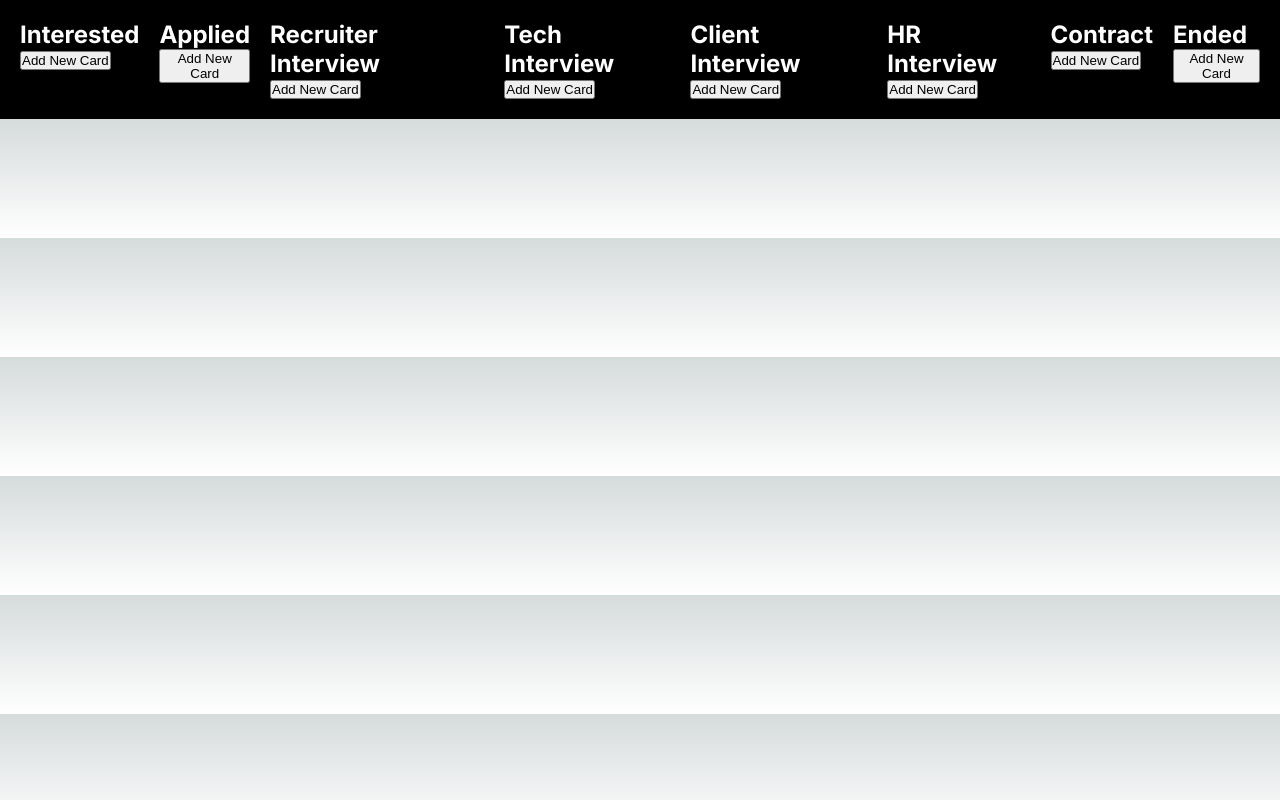
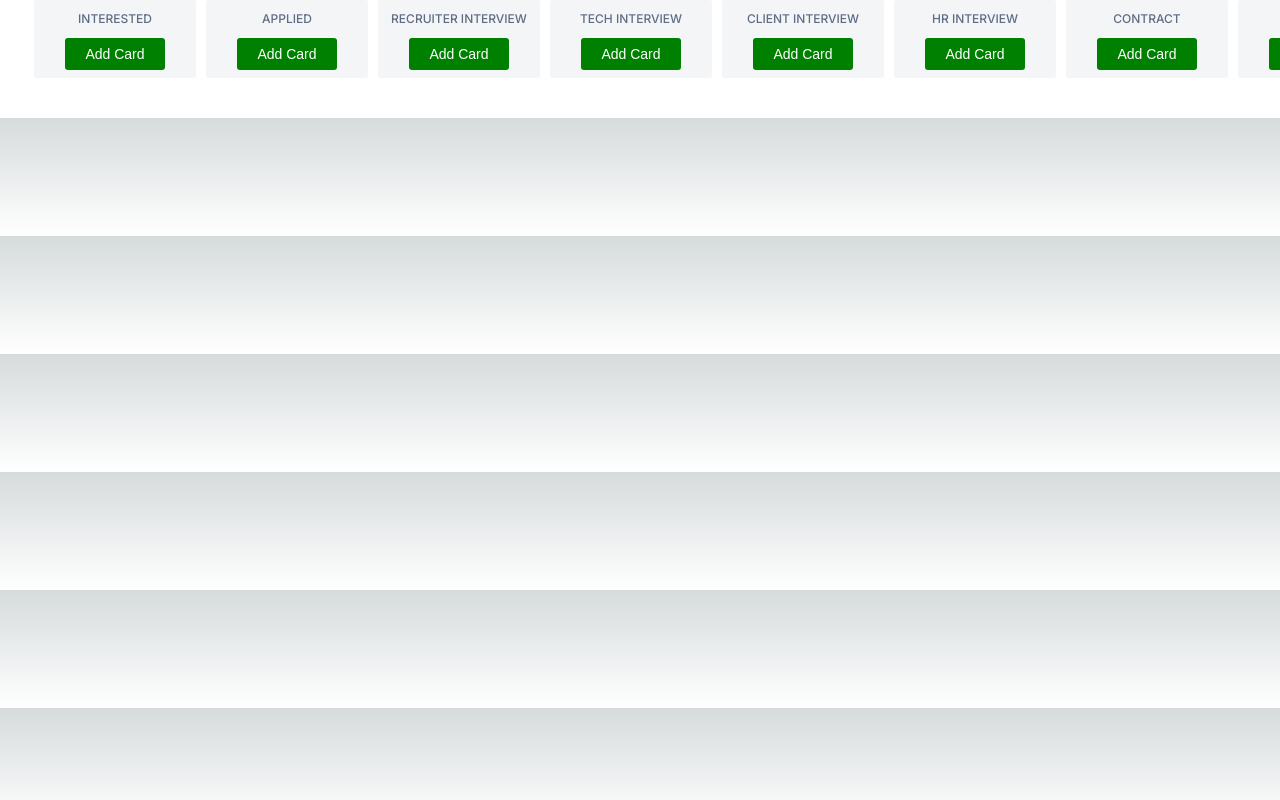
Before and after one commit to MEGAFRAN/vacancy-manager, a Next.js app: page / in a window 1280 px wide. Built offline with nearby package versions, Linux system fonts and the light colour scheme.

Commit message:
feature: improved UI

```diff
--- a/app/components/Card.tsx
+++ b/app/components/Card.tsx
@@ -2,7 +2,7 @@
 
 import React from "react"
 import { CardData } from "../interfaces/components"
-import styles from "../styles/card.module.scss"
+import styles from "../styles/components/card.module.scss"
 
 interface CardProps {
   data: CardData
@@ -29,7 +29,9 @@ const Card: React.FC<CardProps> = ({ data, onDelete, onUpdate }) => {
       />
       <textarea name="jobDescription" value={data.jobDescription} onChange={handleChange} />
       <textarea name="comments" value={data.comments} onChange={handleChange} />
-      <button onClick={handleDelete}>Delete Card</button>
+      <button className={styles.delete_button} onClick={handleDelete}>
+        Delete Card
+      </button>
     </div>
   )
 }
--- a/app/components/Dashboard.tsx
+++ b/app/components/Dashboard.tsx
@@ -4,7 +4,7 @@ import React, { useState, useEffect } from "react"
 import { CardData } from "../interfaces/components"
 import Card from "./Card"
 import NewCardForm from "./NewCardForm"
-import styles from "../styles/dashboard.module.scss"
+import styles from "../styles/components/dashboard.module.scss"
 
 const initialColumns = [
   "Interested",
@@ -60,12 +60,21 @@ const Dashboard: React.FC = () => {
     setCards(updatedCards)
   }
 
-  const renderColumns = initialColumns.map((column) => {
+  return (
+    <div className={styles.container}>
+      {initialColumns.map((column) => {
         const columnCards = cards.filter((card) => card.column === column)
         return (
-      <div key={column} className="column">
+          <div key={column} className={styles.column}>
+            <div className={styles.header}>
               <h2>{column}</h2>
-        <div className="cards">
+              <button
+                className={styles.add_button}
+                onClick={() => setShowNewCardFormForColumn(column)}
+              >
+                Add Card
+              </button>
+            </div>
             {columnCards.map((cardData) => (
               <Card
                 key={cardData.id}
@@ -74,8 +83,6 @@ const Dashboard: React.FC = () => {
                 onUpdate={handleUpdateCard}
               />
             ))}
-        </div>
-        <button onClick={() => setShowNewCardFormForColumn(column)}>Add New Card</button>
             {showNewCardFormForColumn === column && (
               <NewCardForm
                 onClose={() => setShowNewCardFormForColumn("")}
@@ -84,9 +91,9 @@ const Dashboard: React.FC = () => {
             )}
           </div>
         )
-  })
-
-  return <div className={styles.container}>{renderColumns}</div>
+      })}
+    </div>
+  )
 }
 
 export default Dashboard
--- a/app/components/NewCardForm.tsx
+++ b/app/components/NewCardForm.tsx
@@ -2,6 +2,7 @@
 
 import React, { useState } from "react"
 import { CardData } from "../interfaces/components"
+import styles from "../styles/components/newCardForm.module.scss"
 
 interface NewCardFormProps {
   onClose: () => void
@@ -35,7 +36,7 @@ const NewCardForm: React.FC<NewCardFormProps> = ({ onClose, onSave }) => {
   }
 
   return (
-    <div className="newCardForm">
+    <div className={styles.container}>
       <form onSubmit={handleSubmit}>
         <input
           type="text"
@@ -82,10 +83,14 @@ const NewCardForm: React.FC<NewCardFormProps> = ({ onClose, onSave }) => {
           value={formData.comments}
           onChange={handleChange}
         />
-        <button type="submit">Save Card</button>
-        <button type="button" onClick={onClose}>
-          Cancel
-        </button>
+        <div className={styles.button_container}>
+          <button className={styles.add_button} type="submit">
+            Save Card
+          </button>
+          <button className={styles.delete_button} type="button" onClick={onClose}>
+            Cancel
+          </button>
+        </div>
       </form>
     </div>
   )
--- a/app/styles/card.module.scss
+++ /dev/null
@@ -1,37 +0,0 @@
-.container {
-  background-color: #ffffff;
-  border: 1px solid #dfe1e6;
-  border-radius: 3px;
-  box-shadow: 0 1px 3px rgba(0, 0, 0, 0.1);
-  padding: 10px;
-
-  input,
-  textarea,
-  select {
-    border: 1px solid #dfe1e6;
-    border-radius: 3px;
-    box-sizing: border-box;
-    margin-bottom: 10px;
-    padding: 8px;
-    width: 100%;
-
-    &:focus {
-      border-color: #4c9aff;
-      box-shadow: 0 0 0 2px rgba(76, 154, 255, 0.5);
-    }
-  }
-
-  button {
-    background-color: #0052cc;
-    border: none;
-    border-radius: 3px;
-    color: white;
-    cursor: pointer;
-    font-size: 14px;
-    padding: 8px 10px;
-
-    &:hover {
-      background-color: #0065ff;
-    }
-  }
-}
--- /dev/null
+++ b/app/styles/components/card.module.scss
@@ -0,0 +1,21 @@
+@use "../mixins/html_tags/button";
+@use "../mixins/html_tags/input";
+
+.container {
+  background-color: #ffffff;
+  border: 1px solid #dfe1e6;
+  border-radius: 3px;
+  box-shadow: 0 1px 3px rgba(0, 0, 0, 0.1);
+  padding: 10px;
+  margin: 0 4px;
+
+  input,
+  textarea,
+  select {
+    @include input.default();
+  }
+
+  button {
+    @include button.delete();
+  }
+}
--- /dev/null
+++ b/app/styles/components/dashboard.module.scss
@@ -0,0 +1,40 @@
+@use "../mixins/html_tags/button";
+
+.container {
+  background-color: white;
+  display: flex;
+  flex-direction: row;
+  gap: 10px;
+  padding: 0px 40px 40px 34px;
+  overflow-y: auto;
+
+  .column {
+    display: flex;
+    flex-direction: column;
+    gap: 4px;
+    background-color: #f4f5f7;
+    border-radius: 3px;
+    min-width: 162px;
+    max-width: 100%;
+    text-align: center;
+    align-items: center;
+
+    h2 {
+      color: #5e6c84;
+      font-size: 12px;
+      font-weight: 500;
+      line-height: 1.14286;
+      text-transform: uppercase;
+      letter-spacing: normal;
+      padding: 12px;
+    }
+
+    .header {
+      margin-bottom: 8px;
+    }
+
+    .add_button {
+      @include button.add();
+    }
+  }
+}
--- /dev/null
+++ b/app/styles/components/newCardForm.module.scss
@@ -0,0 +1,32 @@
+@use "../mixins/html_tags/button";
+@use "../mixins/html_tags/input";
+
+.container {
+  background-color: #ffffff;
+  border: 1px solid #dfe1e6;
+  border-radius: 3px;
+  box-shadow: 0 1px 3px rgba(0, 0, 0, 0.1);
+  padding: 10px;
+  margin: 0 4px;
+
+  input,
+  textarea,
+  select {
+    @include input.default();
+  }
+
+  .button_container {
+    display: flex;
+    flex-direction: column;
+    gap: 12px;
+    align-items: center;
+
+    .add_button {
+      @include button.add();
+    }
+
+    .delete_button {
+      @include button.delete();
+    }
+  }
+}
--- a/app/styles/dashboard.module.scss
+++ /dev/null
@@ -1,27 +0,0 @@
-.container {
-  background-color: black;
-  color: white;
-  display: flex;
-  flex-direction: row;
-  gap: 20px;
-  padding: 20px;
-
-  .column {
-    background-color: #ffffff;
-    border-radius: 3px;
-    box-shadow: 0 1px 3px rgba(0, 0, 0, 0.2);
-    padding: 10px;
-
-    h2 {
-      color: #5e6c84;
-      font-size: 16px;
-      margin-bottom: 15px;
-    }
-
-    .cards {
-      display: flex;
-      flex-direction: column;
-      gap: 10px;
-    }
-  }
-}
--- /dev/null
+++ b/app/styles/mixins/html_tags/_button.scss
@@ -0,0 +1,31 @@
+@mixin add {
+  background-color: green;
+  border: none;
+  border-radius: 3px;
+  color: white;
+  cursor: pointer;
+  font-size: 14px;
+  padding: 8px 10px;
+  max-width: 140px;
+  min-width: 100px;
+
+  &:hover {
+    background-color: rgb(0, 103, 0);
+  }
+}
+
+@mixin delete {
+  background-color: red;
+  border: none;
+  border-radius: 3px;
+  color: white;
+  cursor: pointer;
+  font-size: 14px;
+  padding: 8px 10px;
+  max-width: 140px;
+  min-width: 100px;
+
+  &:hover {
+    background-color: rgb(182, 0, 0);
+  }
+}
--- /dev/null
+++ b/app/styles/mixins/html_tags/_input.scss
@@ -0,0 +1,16 @@
+@mixin default {
+  border: 1px solid #dfe1e6;
+  border-radius: 3px;
+  box-sizing: border-box;
+  margin-bottom: 10px;
+  padding: 8px;
+  width: 100%;
+  color: black;
+  background-color: #ebebed;
+  outline: solid 1px #c7c7c7;
+
+  &:focus {
+    border-color: #4c9aff;
+    box-shadow: 0 0 0 2px rgba(76, 154, 255, 0.5);
+  }
+}
--- a/app/styles/newCardForm.module.scss
+++ /dev/null
@@ -1,55 +0,0 @@
-.container {
-  background-color: #ffffff;
-  border-radius: 5px;
-  box-shadow: 0 4px 6px rgba(0, 0, 0, 0.1);
-  left: 50%;
-  max-width: 500px;
-  padding: 20px;
-  position: fixed;
-  top: 50%;
-  transform: translate(-50%, -50%);
-  width: 90%;
-  z-index: 10;
-
-  form {
-    display: flex;
-    flex-direction: column;
-
-    input,
-    textarea,
-    select {
-      margin-bottom: 10px;
-    }
-
-    button {
-      margin-top: 10px;
-
-      &:first-of-type {
-        background-color: #0052cc;
-
-        &:hover {
-          background-color: #0065ff;
-        }
-      }
-
-      &:last-of-type {
-        background-color: #dfe1e6;
-        color: #5e6c84;
-
-        &:hover {
-          background-color: #c1c7d0;
-        }
-      }
-    }
-  }
-}
-
-.overlay {
-  background-color: rgba(0, 0, 0, 0.5);
-  height: 100%;
-  left: 0;
-  position: fixed;
-  top: 0;
-  width: 100%;
-  z-index: 5;
-}
```
Lines whose indentation alone changed are shown as unchanged.
